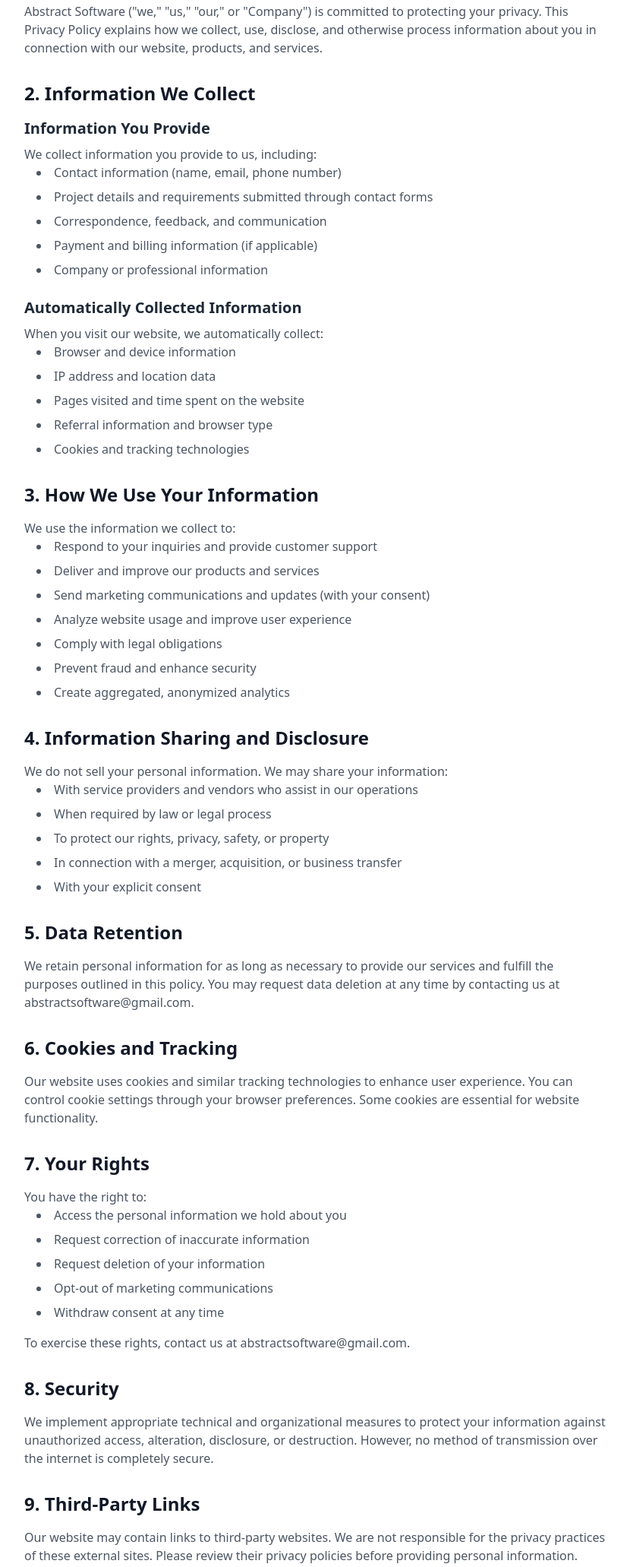
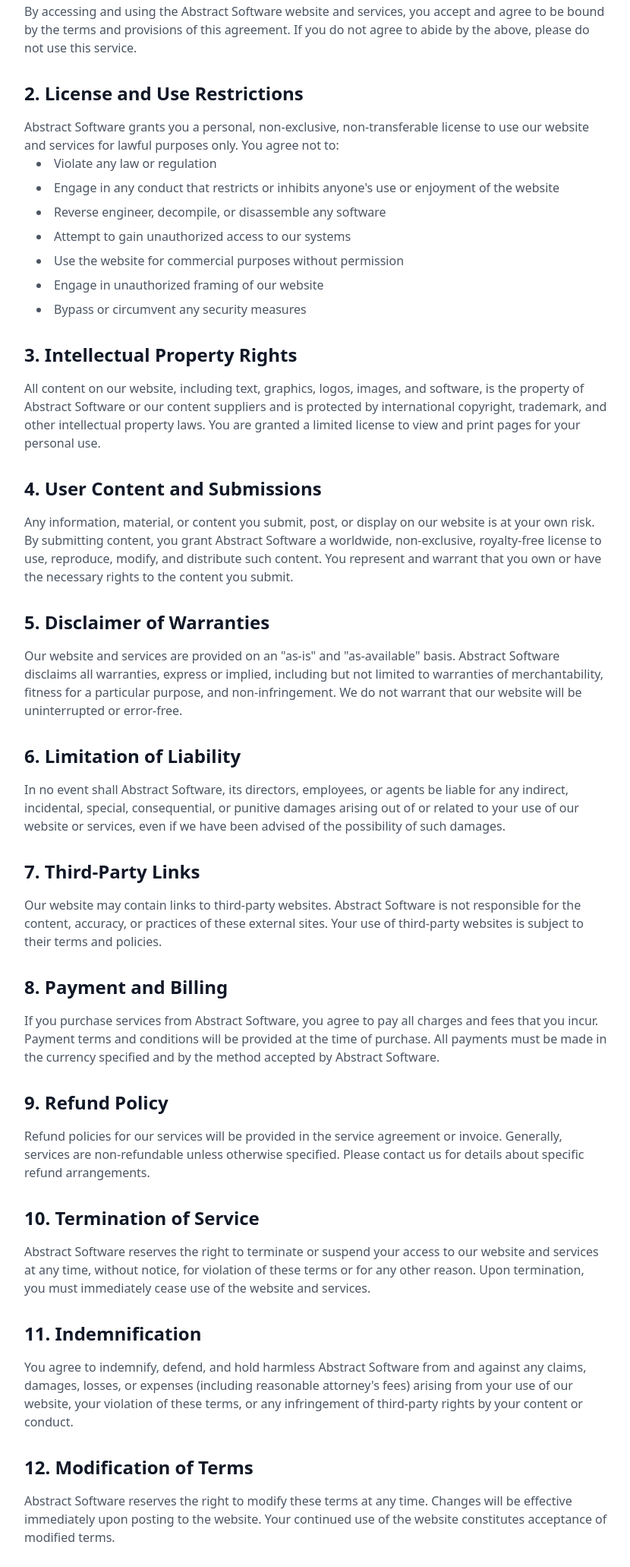
Before and after one commit to LuxoloKhedama/AbstractSoftware, a website: page privacy-policy.html in a window 1280 px wide. Shown: the part 293-2355 px from the top of the page at 76% size, without its empty margins (224-1054 px from the left). Drawn offline with nearby package versions, Linux system fonts and the light colour scheme.

Commit message:
Updated Privacy

```diff
--- a/privacy-policy.html
+++ b/privacy-policy.html
@@ -6,7 +6,7 @@
 <meta charset="UTF-8">
 <meta name="viewport" content="width=device-width, initial-scale=1.0">
 
-<title>Privacy Policy - Abstract Software</title>
+<title>Terms of Service - Abstract Software</title>
 
 <script src="https://cdn.tailwindcss.com"></script>
 
@@ -54,122 +54,103 @@
 
 </nav>
 
-<!-- PRIVACY POLICY CONTENT -->
+<!-- TERMS OF SERVICE CONTENT -->
 
 <section class="py-24 px-6 pt-32">
 
 <div class="max-w-3xl mx-auto">
 
-<h1 class="text-5xl font-bold mb-4 gradientText">Privacy Policy</h1>
+<h1 class="text-5xl font-bold mb-4 gradientText">Terms of Service</h1>
 
 <p class="text-gray-600 mb-8">Effective Date: April 4, 2026</p>
 
 <div class="prose prose-lg max-w-none space-y-8 text-gray-600">
 
 <div>
-<h2 class="text-2xl font-bold text-gray-900 mb-4">1. Introduction</h2>
-<p>Abstract Software ("we," "us," "our," or "Company") is committed to protecting your privacy. This Privacy Policy explains how we collect, use, disclose, and otherwise process information about you in connection with our website, products, and services.</p>
+<h2 class="text-2xl font-bold text-gray-900 mb-4">1. Acceptance of Terms</h2>
+<p>By accessing and using the Abstract Software website and services, you accept and agree to be bound by the terms and provisions of this agreement. If you do not agree to abide by the above, please do not use this service.</p>
 </div>
 
 <div>
-<h2 class="text-2xl font-bold text-gray-900 mb-4">2. Information We Collect</h2>
-
-<h3 class="text-xl font-semibold text-gray-800 mt-4 mb-2">Information You Provide</h3>
-<p>We collect information you provide to us, including:</p>
+<h2 class="text-2xl font-bold text-gray-900 mb-4">2. License and Use Restrictions</h2>
+<p>Abstract Software grants you a personal, non-exclusive, non-transferable license to use our website and services for lawful purposes only. You agree not to:</p>
 <ul class="list-disc list-inside space-y-2 ml-4">
-<li>Contact information (name, email, phone number)</li>
-<li>Project details and requirements submitted through contact forms</li>
-<li>Correspondence, feedback, and communication</li>
-<li>Payment and billing information (if applicable)</li>
-<li>Company or professional information</li>
-</ul>
-
-<h3 class="text-xl font-semibold text-gray-800 mt-6 mb-2">Automatically Collected Information</h3>
-<p>When you visit our website, we automatically collect:</p>
-<ul class="list-disc list-inside space-y-2 ml-4">
-<li>Browser and device information</li>
-<li>IP address and location data</li>
-<li>Pages visited and time spent on the website</li>
-<li>Referral information and browser type</li>
-<li>Cookies and tracking technologies</li>
+<li>Violate any law or regulation</li>
+<li>Engage in any conduct that restricts or inhibits anyone's use or enjoyment of the website</li>
+<li>Reverse engineer, decompile, or disassemble any software</li>
+<li>Attempt to gain unauthorized access to our systems</li>
+<li>Use the website for commercial purposes without permission</li>
+<li>Engage in unauthorized framing of our website</li>
+<li>Bypass or circumvent any security measures</li>
 </ul>
 </div>
 
 <div>
-<h2 class="text-2xl font-bold text-gray-900 mb-4">3. How We Use Your Information</h2>
-<p>We use the information we collect to:</p>
-<ul class="list-disc list-inside space-y-2 ml-4">
-<li>Respond to your inquiries and provide customer support</li>
-<li>Deliver and improve our products and services</li>
-<li>Send marketing communications and updates (with your consent)</li>
-<li>Analyze website usage and improve user experience</li>
-<li>Comply with legal obligations</li>
-<li>Prevent fraud and enhance security</li>
-<li>Create aggregated, anonymized analytics</li>
-</ul>
+<h2 class="text-2xl font-bold text-gray-900 mb-4">3. Intellectual Property Rights</h2>
+<p>All content on our website, including text, graphics, logos, images, and software, is the property of Abstract Software or our content suppliers and is protected by international copyright, trademark, and other intellectual property laws. You are granted a limited license to view and print pages for your personal use.</p>
 </div>
 
 <div>
-<h2 class="text-2xl font-bold text-gray-900 mb-4">4. Information Sharing and Disclosure</h2>
-<p>We do not sell your personal information. We may share your information:</p>
-<ul class="list-disc list-inside space-y-2 ml-4">
-<li>With service providers and vendors who assist in our operations</li>
-<li>When required by law or legal process</li>
-<li>To protect our rights, privacy, safety, or property</li>
-<li>In connection with a merger, acquisition, or business transfer</li>
-<li>With your explicit consent</li>
-</ul>
+<h2 class="text-2xl font-bold text-gray-900 mb-4">4. User Content and Submissions</h2>
+<p>Any information, material, or content you submit, post, or display on our website is at your own risk. By submitting content, you grant Abstract Software a worldwide, non-exclusive, royalty-free license to use, reproduce, modify, and distribute such content. You represent and warrant that you own or have the necessary rights to the content you submit.</p>
 </div>
 
 <div>
-<h2 class="text-2xl font-bold text-gray-900 mb-4">5. Data Retention</h2>
-<p>We retain personal information for as long as necessary to provide our services and fulfill the purposes outlined in this policy. You may request data deletion at any time by contacting us at abstractsoftware@gmail.com.</p>
+<h2 class="text-2xl font-bold text-gray-900 mb-4">5. Disclaimer of Warranties</h2>
+<p>Our website and services are provided on an "as-is" and "as-available" basis. Abstract Software disclaims all warranties, express or implied, including but not limited to warranties of merchantability, fitness for a particular purpose, and non-infringement. We do not warrant that our website will be uninterrupted or error-free.</p>
 </div>
 
 <div>
-<h2 class="text-2xl font-bold text-gray-900 mb-4">6. Cookies and Tracking</h2>
-<p>Our website uses cookies and similar tracking technologies to enhance user experience. You can control cookie settings through your browser preferences. Some cookies are essential for website functionality.</p>
+<h2 class="text-2xl font-bold text-gray-900 mb-4">6. Limitation of Liability</h2>
+<p>In no event shall Abstract Software, its directors, employees, or agents be liable for any indirect, incidental, special, consequential, or punitive damages arising out of or related to your use of our website or services, even if we have been advised of the possibility of such damages.</p>
 </div>
 
 <div>
-<h2 class="text-2xl font-bold text-gray-900 mb-4">7. Your Rights</h2>
-<p>You have the right to:</p>
-<ul class="list-disc list-inside space-y-2 ml-4">
-<li>Access the personal information we hold about you</li>
-<li>Request correction of inaccurate information</li>
-<li>Request deletion of your information</li>
-<li>Opt-out of marketing communications</li>
-<li>Withdraw consent at any time</li>
-</ul>
-<p class="mt-4">To exercise these rights, contact us at abstractsoftware@gmail.com.</p>
+<h2 class="text-2xl font-bold text-gray-900 mb-4">7. Third-Party Links</h2>
+<p>Our website may contain links to third-party websites. Abstract Software is not responsible for the content, accuracy, or practices of these external sites. Your use of third-party websites is subject to their terms and policies.</p>
 </div>
 
 <div>
-<h2 class="text-2xl font-bold text-gray-900 mb-4">8. Security</h2>
-<p>We implement appropriate technical and organizational measures to protect your information against unauthorized access, alteration, disclosure, or destruction. However, no method of transmission over the internet is completely secure.</p>
+<h2 class="text-2xl font-bold text-gray-900 mb-4">8. Payment and Billing</h2>
+<p>If you purchase services from Abstract Software, you agree to pay all charges and fees that you incur. Payment terms and conditions will be provided at the time of purchase. All payments must be made in the currency specified and by the method accepted by Abstract Software.</p>
 </div>
 
 <div>
-<h2 class="text-2xl font-bold text-gray-900 mb-4">9. Third-Party Links</h2>
-<p>Our website may contain links to third-party websites. We are not responsible for the privacy practices of these external sites. Please review their privacy policies before providing personal information.</p>
+<h2 class="text-2xl font-bold text-gray-900 mb-4">9. Refund Policy</h2>
+<p>Refund policies for our services will be provided in the service agreement or invoice. Generally, services are non-refundable unless otherwise specified. Please contact us for details about specific refund arrangements.</p>
 </div>
 
 <div>
-<h2 class="text-2xl font-bold text-gray-900 mb-4">10. Children's Privacy</h2>
-<p>Our services are not directed to individuals under the age of 13. We do not intentionally collect personal information from children. If we become aware that a child has provided us with personal information, we will take steps to delete such information.</p>
+<h2 class="text-2xl font-bold text-gray-900 mb-4">10. Termination of Service</h2>
+<p>Abstract Software reserves the right to terminate or suspend your access to our website and services at any time, without notice, for violation of these terms or for any other reason. Upon termination, you must immediately cease use of the website and services.</p>
 </div>
 
 <div>
-<h2 class="text-2xl font-bold text-gray-900 mb-4">11. Policy Updates</h2>
-<p>We may update this Privacy Policy from time to time. We will notify you of material changes by updating the "Effective Date" at the top of this page. Your continued use of our website following changes constitutes your acceptance of the updated policy.</p>
+<h2 class="text-2xl font-bold text-gray-900 mb-4">11. Indemnification</h2>
+<p>You agree to indemnify, defend, and hold harmless Abstract Software from and against any claims, damages, losses, or expenses (including reasonable attorney's fees) arising from your use of our website, your violation of these terms, or any infringement of third-party rights by your content or conduct.</p>
 </div>
 
 <div>
-<h2 class="text-2xl font-bold text-gray-900 mb-4">12. Contact Us</h2>
-<p>If you have questions about this Privacy Policy or our privacy practices, please contact us:</p>
+<h2 class="text-2xl font-bold text-gray-900 mb-4">12. Modification of Terms</h2>
+<p>Abstract Software reserves the right to modify these terms at any time. Changes will be effective immediately upon posting to the website. Your continued use of the website constitutes acceptance of modified terms.</p>
+</div>
+
+<div>
+<h2 class="text-2xl font-bold text-gray-900 mb-4">13. Governing Law and Jurisdiction</h2>
+<p>These terms shall be governed by and construed in accordance with the laws of the United Arab Emirates. Any legal action or proceeding shall be conducted in the appropriate courts located in the UAE.</p>
+</div>
+
+<div>
+<h2 class="text-2xl font-bold text-gray-900 mb-4">14. Severability</h2>
+<p>If any provision of these terms is found to be invalid or unenforceable, the remaining provisions shall continue in full force and effect, and the invalid provision shall be modified to the minimum extent necessary to make it valid and enforceable.</p>
+</div>
+
+<div>
+<h2 class="text-2xl font-bold text-gray-900 mb-4">15. Contact Information</h2>
+<p>If you have questions about these Terms of Service, please contact us:</p>
 <ul class="space-y-2 mt-4">
-<li><strong>Email:</strong> abstractsoftware@gmail.com</li>
-<li><strong>Phone:</strong> 0500202543 / 0846961811</li>
+<li><strong>Email:</strong> abstractsoftwareinfo@gmail.com</li>
+<li><strong>Phone:</strong> 0500202543</li>
 <li><strong>Address:</strong> Abstract Software</li>
 </ul>
 </div>
```
